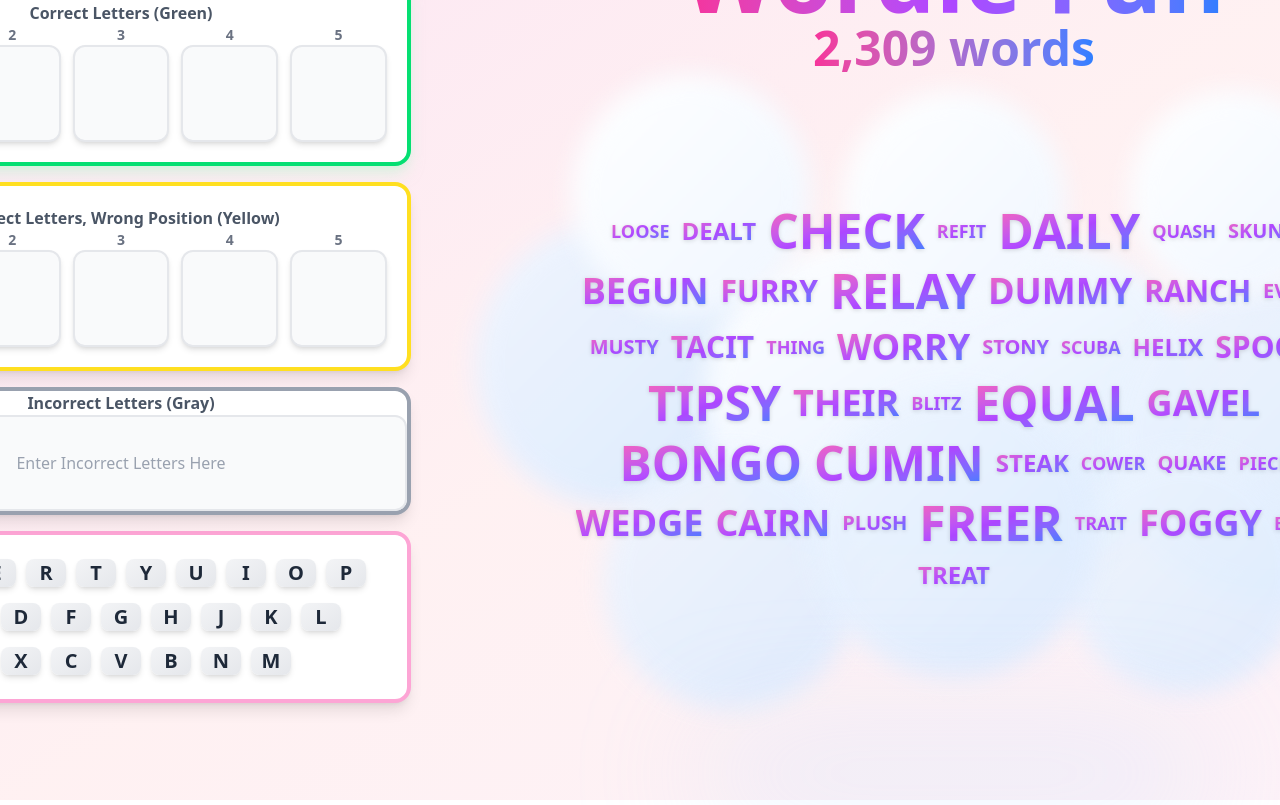
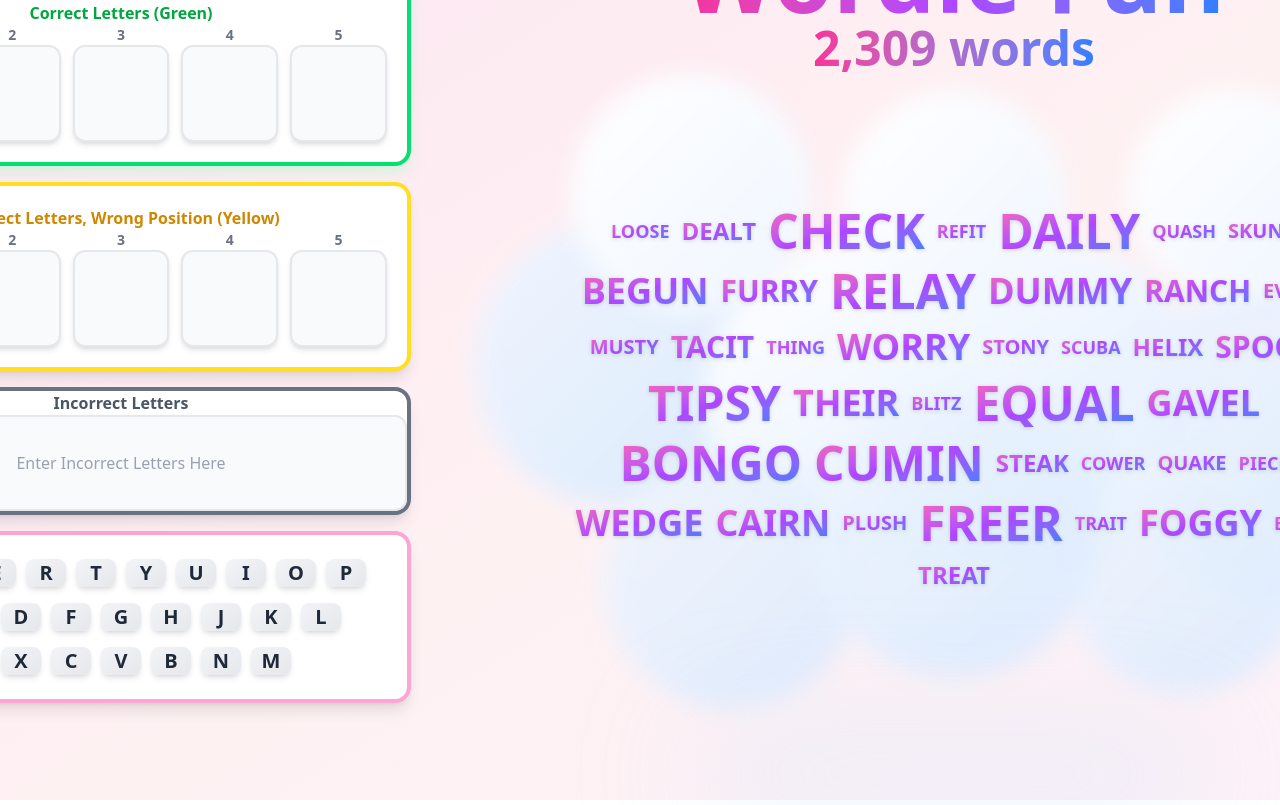
Before and after one commit to blindytakes/WordleCheck, a React (Vite) app: page / in a window 1280 px wide. Shown: the top 805 px of the page. Built offline with nearby package versions, Linux system fonts and the light colour scheme.

Commit message:
Style: Unified red close button '✕' and brightened Yellow Row badges

```diff
--- a/src/components/GrayRow.jsx
+++ b/src/components/GrayRow.jsx
@@ -101,8 +101,8 @@ export default function GrayRow({ isFocused, onFocusChange }) {
       onClick={handleClick}
       className={`bg-white rounded-2xl cursor-pointer transition-all relative shadow-lg border-4 ${
         isFocused
-          ? 'border-gray-500 shadow-gray-200/50'
-          : 'border-gray-400 hover:border-gray-500 hover:shadow-xl'
+          ? 'border-gray-900 shadow-gray-200/50' // <<< Focused border is now gray-900
+          : 'border-gray-500 hover:border-gray-900 hover:shadow-xl' // <<< Default/Hover borders are a dark gray/gray-900
       }`}
     >
       {/* Error message (shown at top when validation fails) */}
@@ -110,7 +110,7 @@ export default function GrayRow({ isFocused, onFocusChange }) {
       <div className="p-6 pb-8">
         {/* Row title */}
         <div className="text-base font-semibold text-gray-600 mb-3 text-center">
-          Incorrect Letters (Gray)
+          Incorrect Letters
         </div>
         {/* Letter list container (flex wrap for dynamic layout) */}
         <div className="min-h-24 bg-gray-50 rounded-xl border-2 border-gray-200 p-4 flex flex-wrap gap-2 justify-center items-center">
@@ -132,7 +132,7 @@ export default function GrayRow({ isFocused, onFocusChange }) {
                     e.stopPropagation();
                     handleLetterRemove(letter);
                   }}
-                  className="absolute right-2 text-red-500 opacity-0 group-hover:opacity-100 transition-opacity text-sm"
+                  className="absolute top-1 right-1 w-5 h-5 flex items-center justify-center text-red-500 opacity-0 group-hover:opacity-100 transition-opacity text-xs"
                 >
                   ✕
                 </button>
--- a/src/components/GreenRow.jsx
+++ b/src/components/GreenRow.jsx
@@ -122,7 +122,7 @@ export default function GreenRow({ isFocused, onFocusChange }) {
     >
       <div>
         {/* Row title */}
-        <div className="text-base font-semibold text-gray-600 mb-3 text-center">
+        <div className="text-base font-semibold text-green-600 mb-3 text-center">
           Correct Letters (Green)
         </div>
         <div className="pb-8">
@@ -159,8 +159,7 @@ export default function GreenRow({ isFocused, onFocusChange }) {
                       e.stopPropagation();
                       removeGreen(position);
                     }}
-                    className="absolute top-1 right-1 w-5 h-5 flex items-center justify-center text-white opacity-0 group-hover:opacity-100 transition-opacity text-xs"
-                  >
+                    className="absolute top-1 right-1 w-5 h-5 flex items-center justify-center text-red opacity-0 group-hover:opacity-100 transition-opacity text-xs"                  >
                     ✕
                   </button>
                 </>
--- a/src/components/YellowRow.jsx
+++ b/src/components/YellowRow.jsx
@@ -135,7 +135,7 @@ export default function YellowRow({ isFocused, onFocusChange }) {
       <ErrorMessage message={errorMessage} onClose={() => setErrorMessage(null)} />
       <div>
         {/* Row title */}
-        <div className="text-base font-semibold text-gray-600 mb-3 text-center">
+        <div className="text-base font-semibold text-yellow-600 mb-3 text-center">
           Correct Letters, Wrong Position (Yellow)
         </div>
         <div className="pb-8">
@@ -170,11 +170,11 @@ export default function YellowRow({ isFocused, onFocusChange }) {
                       e.stopPropagation();
                       handleLetterRemove(position, letter);
                     }}
-                    className="bg-gradient-to-br from-yellow-100 to-yellow-200 border border-yellow-300 rounded px-4 py-2 text-lg font-bold text-yellow-800 flex items-center justify-center cursor-pointer hover:from-yellow-200 hover:to-yellow-300 transition-all group shadow-sm hover:shadow-md relative w-full"
+                    // Note the change from 'yellow' to 'amber' for a punchier color:
+                    className="bg-gradient-to-br from-amber-200 to-amber-300 border border-amber-400 rounded px-4 py-2 text-lg font-bold text-amber-800 flex items-center justify-center cursor-pointer hover:from-amber-300 hover:to-amber-400 transition-all group shadow-sm hover:shadow-md relative w-full"
                   >
                     <span>{letter}</span>
-                    <span className="absolute right-2 text-red-500 opacity-0 group-hover:opacity-100 transition-opacity text-xs">
-                      ✕
+                    <span className="absolute top-1 right-2 text-red-500 opacity-0 group-hover:opacity-100 transition-opacity text-xs">                      ✕
                     </span>
                   </div>
                 ))
```
